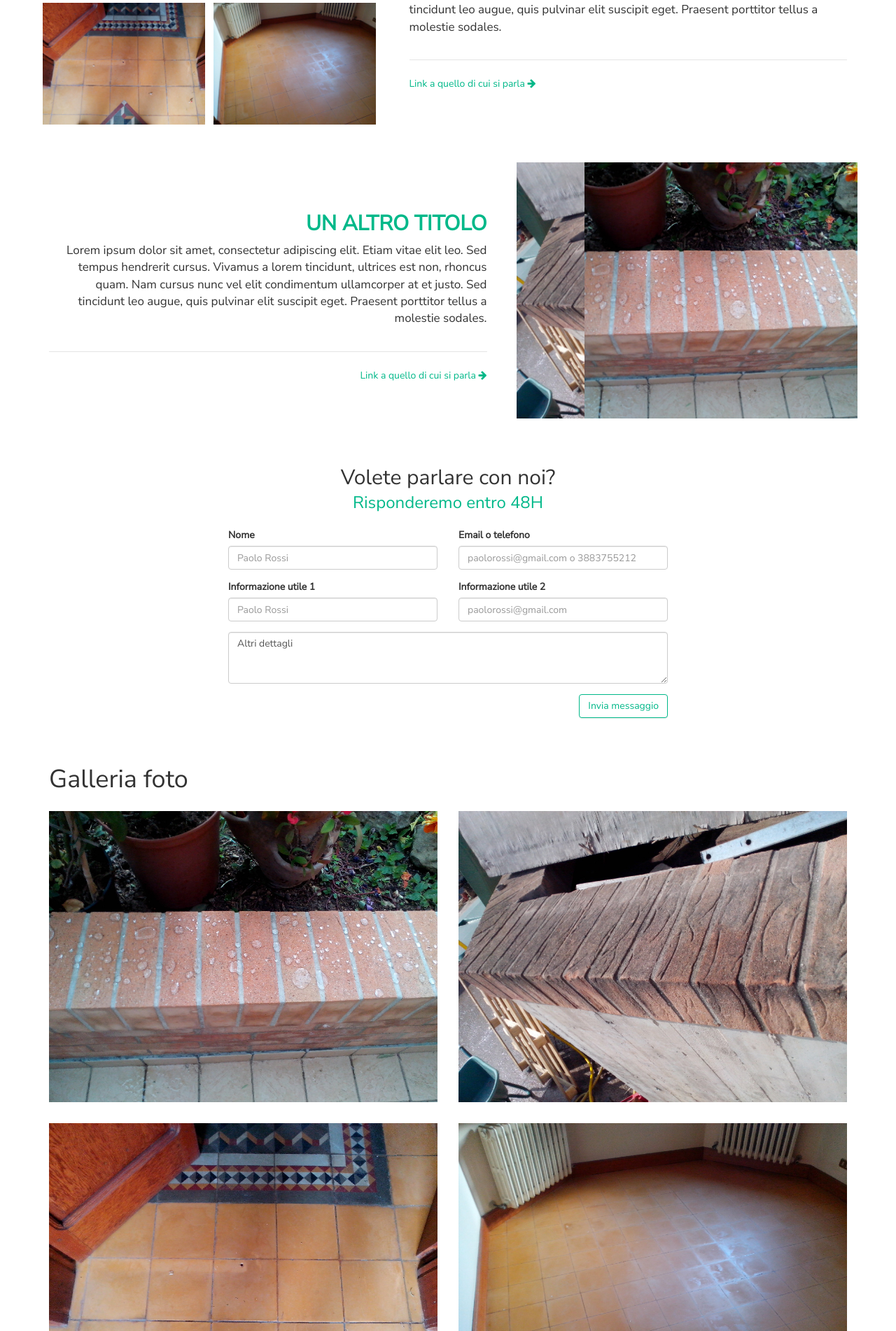
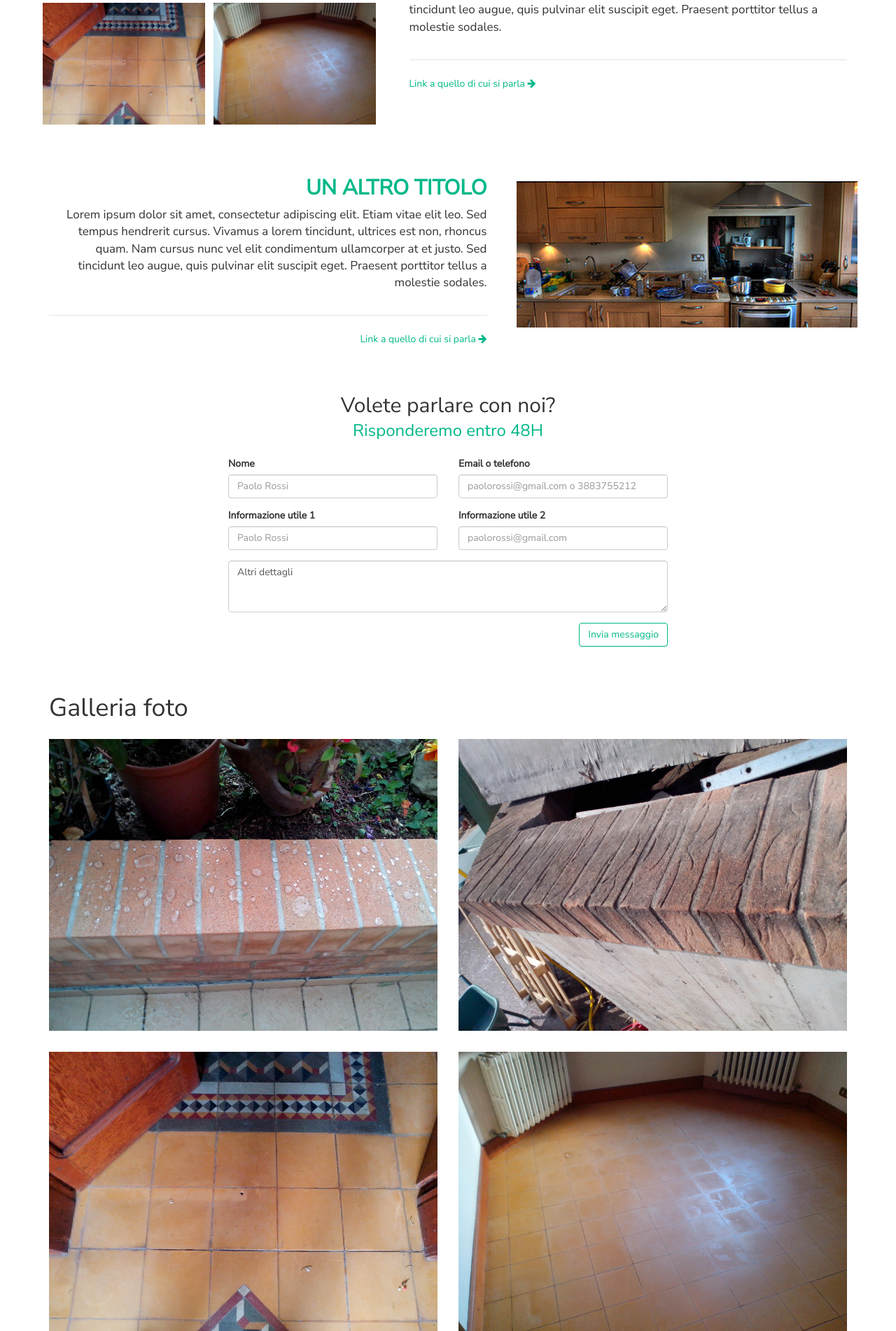
Before and after one commit to indifferentalex/puliandco, a Jekyll site: the page built from index.html, in a window 1280 px wide. Shown: the part 1892-3794 px from the top of the page at 70% size. Built offline with Jekyll 4.4.1, drawn with Linux system fonts in a browser that asks for light colours; nearby versions of some CDN libraries.

Commit message:
Proper before and after photos

```diff
--- a/assets/main.css
+++ b/assets/main.css
@@ -282,7 +282,7 @@
 	position: absolute;
 	overflow: hidden;
 
-	width: 20%;
+	width: 0%;
 
 	top: 0px;
 	left: 0px;
--- a/index.html
+++ b/index.html
@@ -115,12 +115,9 @@
 	<div class="col-md-5 col-md-push-7 vcenter">
 		<div class="row photos">
 			<div class="col-md-12 before-and-after">
-				<img src="{{ site.baseurl }}/assets/images/foto_3.jpg"/>
+				<img src="{{ site.baseurl }}/assets/images/before.jpg"/>
 				<div class="before-wrapper">
-					<img class="filler" src="{{ site.baseurl }}/assets/images/foto_4.jpg"/>
-				</div>
-				<div class="after-wrapper">
-					<img src="{{ site.baseurl }}/assets/images/foto_5.jpg"/>
+					<img class="filler" src="{{ site.baseurl }}/assets/images/after.jpg"/>
 				</div>
 			</div>
 		</div>
```
Also changed, not shown: assets/images/after.jpg (added), assets/images/before.jpg (added), 2 other files.
